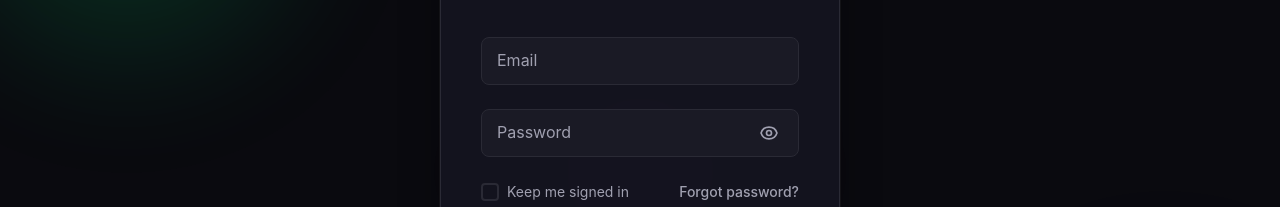
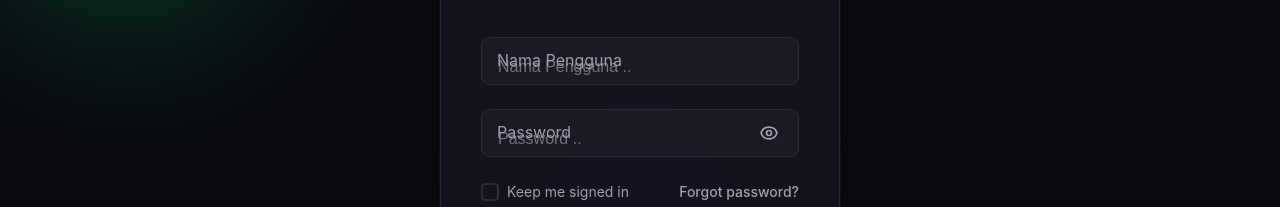
Before and after one commit to fathaninformatika/tugas_akhir_fathan, a plain HTML site: page login/index.html in a window 1280 px wide. Shown: the part 229-436 px from the top of the page. Drawn offline with Linux system fonts and the light colour scheme.

Commit message:
Replace email input with username input in login form

```diff
--- a/login/index.html
+++ b/login/index.html
@@ -19,8 +19,8 @@
             <form class="login-form" id="loginForm">
                 <div class="form-group">
                     <div class="input-wrapper">
-                        <input type="email" id="email" name="email" placeholder=" " required>
-                        <label for="email">Email</label>
+                        <input type="text" id="username" name="username" placeholder="Nama Pengguna .." required="required">
+                        <label for="username">Nama Pengguna</label>
                         <span class="input-line"></span>
                     </div>
                     <span class="error-message" id="emailError"></span>
@@ -28,7 +28,7 @@
 
                 <div class="form-group">
                     <div class="input-wrapper password-wrapper">
-                        <input type="password" id="password" name="password" placeholder=" " required>
+                        <input type="password" id="password" name="password" placeholder="Password .." required="required">
                         <label for="password">Password</label>
                         <button type="button" class="password-toggle" id="passwordToggle" aria-label="Toggle password visibility">
                             <span class="toggle-icon"></span>
@@ -90,5 +90,6 @@
     </div>
 
     <script src="script.js"></script>
+    <script src="js/login.js"></script>
 </body>
 </html>
```
